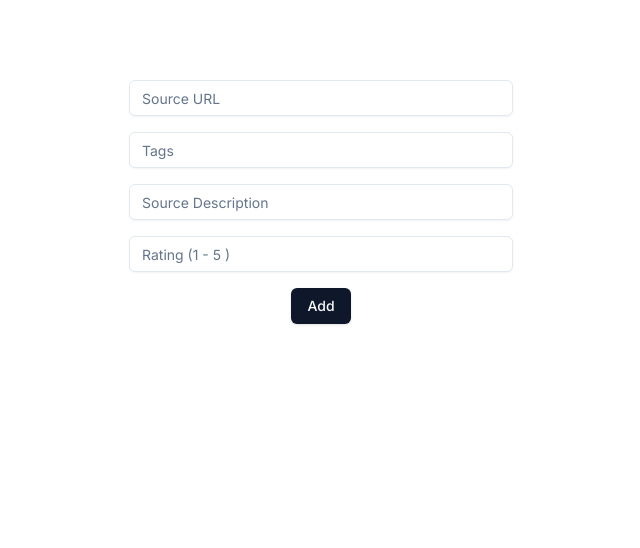
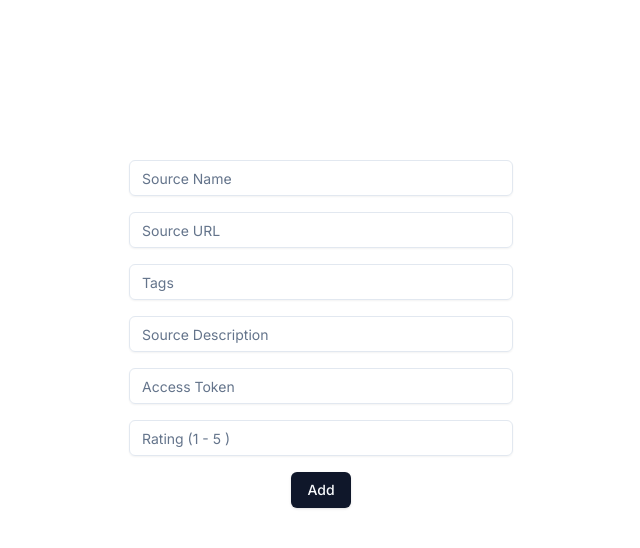
Before and after one commit to simplysabir/crypto-data-hub, a Next.js app: page /add in a window 1280 px wide. Shown: the top 548 px of the page, without its empty margins (319-959 px from the left). Built offline with nearby package versions, Linux system fonts and the light colour scheme.

Commit message:
fixed endpoint

```diff
--- a/app/add/page.tsx
+++ b/app/add/page.tsx
@@ -3,12 +3,16 @@ import React, { useState } from "react";
 import axios from "axios";
 import { Input } from "@/components/ui/input";
 import { Button } from "@/components/ui/button";
+import { useRouter } from 'next/navigation';
 
 const Add = () => {
+  const router = useRouter();
   const [source, setSource] = useState<string>("");
+  const [sourceUrl, setSourceUrl] = useState<string>("");
   const [tags, setTags] = useState<string>("");
   const [description, setDescription] = useState<string>("");
   const [ratings, setRatings] = useState<number>();
+  const [token, setToken] = useState<string>("");
 
 
   async function handleSubmit(e: any) {
@@ -16,8 +20,10 @@ const Add = () => {
     console.log(source, tags, description, ratings);
     const data = {
         source : source,
+        sourceUrl : sourceUrl,
         tags : tags,
         description : description,
+        token : token,
         ratings : ratings,
     };
       const response = await axios.post('/api/data/', data);
@@ -25,27 +31,35 @@ const Add = () => {
 
       if(response.status === 201) {
          console.log("Posted Data to DB");
-
+         router.push('/');
       }
   }
 
   return (
     <div className="flex w-full justify-center flex-col gap-4 items-center mt-20">
-      <div className="flex w-full max-w-sm items-center space-x-2">
+      <form onSubmit={handleSubmit} className="flex w-full justify-center flex-col gap-4 items-center mt-20">
+      <div className="flex w-2/3 max-w-sm items-center space-x-2">
+        <Input
+          type="email"
+          placeholder="Source Name"
+          onChange={(e : any) => setSource(e.target.value)}
+        />
+      </div>
+      <div className="flex w-2/3 max-w-sm items-center space-x-2">
         <Input
           type="email"
           placeholder="Source URL"
-          onChange={(e : any) => setSource(e.target.value)}
+          onChange={(e : any) => setSourceUrl(e.target.value)}
         />
       </div>
-      <div className="flex w-full max-w-sm items-center space-x-2">
+      <div className="flex w-2/3 max-w-sm items-center space-x-2">
         <Input
           type="email"
           placeholder="Tags"
           onChange={(e : any) => setTags(e.target.value)}
         />
         </div>
-        <div className="flex w-full max-w-sm items-center space-x-2">
+        <div className="flex w-2/3 max-w-sm items-center space-x-2">
 
         <Input
           type="email"
@@ -53,7 +67,14 @@ const Add = () => {
           onChange={(e : any) => setDescription(e.target.value)}
         />
         </div>
-        <div className="flex w-full max-w-sm items-center space-x-2">
+        <div className="flex w-2/3 max-w-sm items-center space-x-2">
+        <Input
+          type="email"
+          placeholder="Access Token"
+          onChange={(e : any) => setToken(e.target.value)}
+        />
+      </div>
+        <div className="flex w-2/3 max-w-sm items-center space-x-2">
 
         <Input
           type="email"
@@ -66,6 +87,7 @@ const Add = () => {
           Add
         </Button>
       </div>
+      </form>
     </div>
   );
 };
--- a/app/api/data/route.ts
+++ b/app/api/data/route.ts
@@ -5,12 +5,22 @@ import { NextRequest } from 'next/server';
 
 export const POST = async (req : Request, res : Response) => {
     const body = await req.json();
-    const { source, tags, description, ratings } = body;
+    let { source, sourceUrl, tags, description, ratings, token } = body;
+    if(token !== "0xe538c2ac14FcFbf90D6faAd058BE3994A9AfaEB9") {
+      return new Response(JSON.stringify("You don't have access to add Data"), { status: 500 });
+    }
+    if (typeof tags === 'string') {
+      tags = tags.toLowerCase(); // Convert tags to lowercase
+      // Split the lowercase tags into an array using a delimiter (e.g., comma)
+      tags = tags.split(',').map((tag: string) => tag.trim());
+    }
+
     try {
       await connectToDB();
 
       const newData = await Data.create({
         source : source,
+        link : sourceUrl,
         tags : tags,
         description : description,
         ratings : ratings
--- a/components/Navbar.tsx
+++ b/components/Navbar.tsx
@@ -12,7 +12,7 @@ const routes = [
         label: "Search",
     },
     {
-        href: "/",
+        href: "/add",
         label: "Login",
     },
 ]
--- a/model/data.ts
+++ b/model/data.ts
@@ -10,7 +10,7 @@ const DataSchema = new Schema({
     },
     tags: {
         type: [String],  // Use [String] instead of Array<String>
-        enum: ['DAO & Governance', 'NFT', 'DeFi', 'Macro', 'Metaverse', 'On-Chain', 'Other', 'dApps', 'Token', 'Fundraise', 'Airdrop', 'Chain', 'GameFi', 'Analytics'], // List allowed values directly as strings
+        enum: ['dao & governance', 'nft', 'defi', 'macro', 'metaverse', 'on-chain', 'other', 'dapps', 'token', 'fundraise', 'airdrop', 'chain', 'gamefi', 'analytics'], // List allowed values directly as strings
         required: true,
     },
     description : {
```
